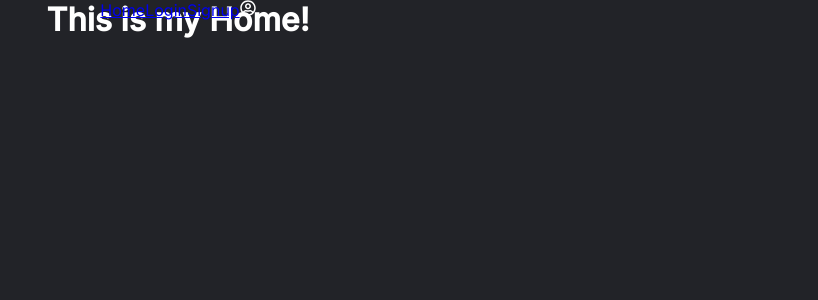
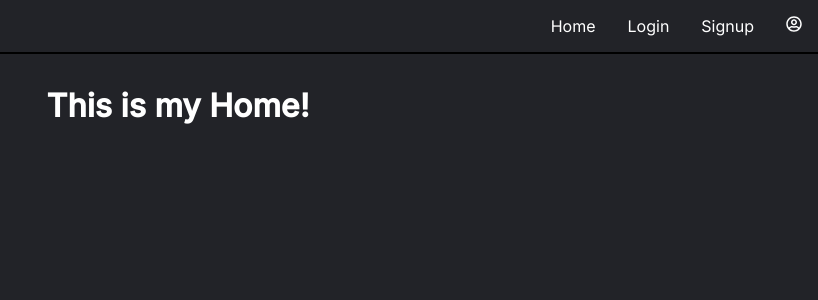
Before and after one commit to efmorales/ticketmanager-frontend, a React (Create React App) app: page / in a window 1280 px wide. Shown: the top 300 px of the page, without its empty margins (462-1280 px from the left). Built offline with nearby package versions, Linux system fonts and the light colour scheme; no server answers.

Commit message:
Added basic styling for nav bar.

```diff
--- a/src/layouts/AppLayout.css
+++ b/src/layouts/AppLayout.css
@@ -1,4 +1,14 @@
 .app-header {
-  position: fixed;
+  display: flex;
+  justify-content: flex-end;
+  gap: 2rem;
   width: 100%;
+  padding: 1rem;
+  margin-bottom: 2rem;
+  border-bottom: .125rem solid black;
 }
+
+.app-header a {
+  color: #fff !important;
+  text-decoration: none;
+}
```
